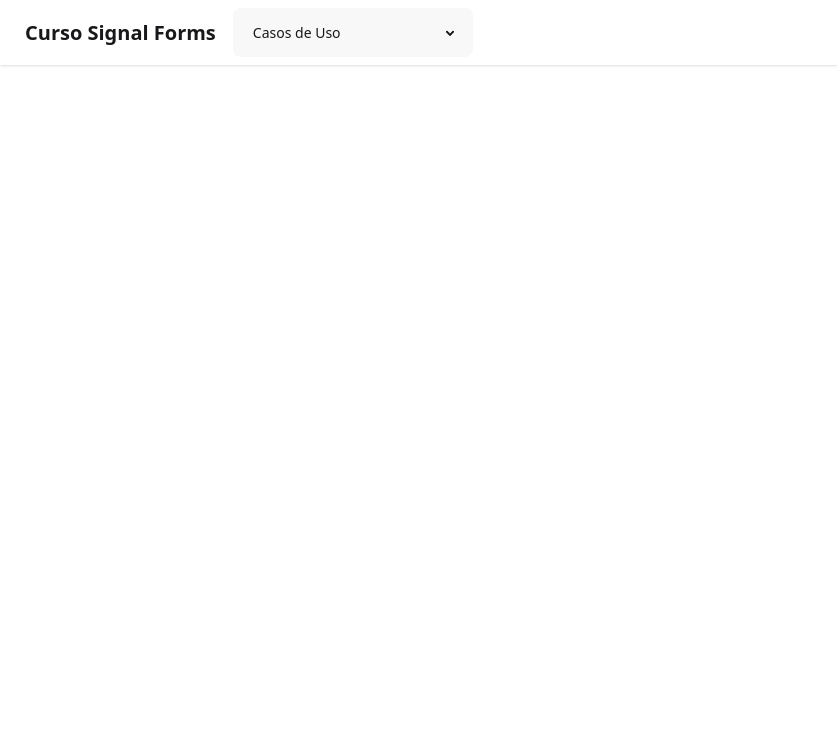
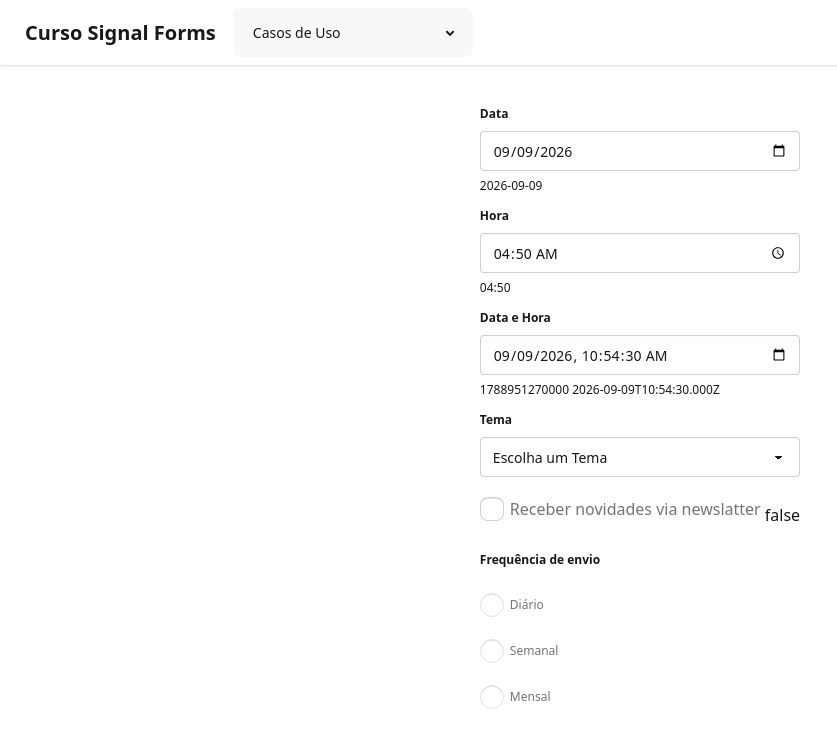
Before and after one commit to lodovikoa/curso-signal-forms, an Angular app: page /2-native-fields in a window 1280 px wide. Before the commit this address led to /. Shown: the top 748 px of the page, without its empty margins (0-837 px from the left). Built offline with nearby package versions, Linux system fonts and the light colour scheme.

Commit message:
feat: aula Datas e Horas

```diff
--- a/src/app/app.component.html
+++ b/src/app/app.component.html
@@ -17,5 +17,6 @@
 
   </div>
 </div>
-
-<router-outlet />
+<div class="flex flex-col items-center p-8">
+  <router-outlet />
+</div>
--- a/src/app/app.routes.ts
+++ b/src/app/app.routes.ts
@@ -1,6 +1,8 @@
 import { Routes } from '@angular/router';
 import { SimplesForm } from './features/1.simple-form/simples-form.component';
+import { NativeFields } from './features/2.native-fields/native-fields.component';
 
 export const routes: Routes = [
   { path: '1-simple-form', component:SimplesForm },
+  { path: '2-native-fields', component:NativeFields },
 ];
--- /dev/null
+++ b/src/app/features/2.native-fields/native-fields.component.html
@@ -0,0 +1,53 @@
+<fieldset class="fieldset">
+  <legend id="date-field" class="fieldset-legend">Data</legend>
+  <input aria-labelledby="date-field" type="date" class="input" [formField]="form.date" />
+
+  {{ form.date().value() }}
+</fieldset>
+
+<fieldset class="fieldset">
+  <legend id="time-field" class="fieldset-legend">Hora</legend>
+  <input aria-labelledby="time-field" type="time" class="input" [formField]="form.time" />
+
+  {{ form.time().value() }}
+</fieldset>
+
+<fieldset class="fieldset">
+  <legend id="dateTime-field" class="fieldset-legend">Data e Hora</legend>
+  <input aria-labelledby="dateTime-field" type="datetime-local" class="input" [formField]="form.datetime" />
+
+  {{ form.datetime().value() }}
+  {{ datetimeToISO() }}
+</fieldset>
+
+<fieldset class="fieldset">
+  <legend id="theme-legend" class="fieldset-legend">Tema</legend>
+  <select aria-labelledby="theme-legend" class="select" [formField]="form.theme">
+    <option disabled selected value="">Escolha um Tema</option>
+    @for (item of themeOptions(); track item.value) {
+      <option [value]="item.value">{{ item.label }}</option>
+    }
+  </select>
+
+  {{ form.theme().value() }}
+</fieldset>
+
+
+  <label class="label mt-4">
+    <input type="checkbox" class="checkbox" [formField]="form.receiveNews" />
+    Receber novidades via newslatter
+  </label>
+
+{{ form.receiveNews().value() }}
+
+<fieldset class="fieldset mt-4">
+  <legend  class="fieldset-legend">Frequência de envio</legend>
+  @for (item of frequencyOptions(); track item.value) {
+    <label class="label mt-4">
+      <input type="radio" class="radio" [formField]="form.frequency" [value]="item.value" />
+      {{ item.label }}
+    </label>
+  }
+
+  {{  form.frequency().value() }}
+</fieldset>
--- /dev/null
+++ b/src/app/features/2.native-fields/native-fields.component.ts
@@ -0,0 +1,76 @@
+import { ChangeDetectionStrategy, Component, computed, signal } from '@angular/core';
+import { form, FormField } from '@angular/forms/signals';
+
+
+enum Themes {
+  Light = 'light',
+  Dark = 'dark',
+  System = 'system',
+}
+
+enum Frequencies {
+  Daily = 'daily',
+  Weekly = 'weekly',
+  Monthly = 'monthly',
+}
+
+const ThemeLabelMapper: Record<Themes, string> = {
+  [Themes.Light]: 'Claro',
+  [Themes.Dark]: 'Escuro',
+  [Themes.System]: 'Sistema'
+};
+
+const FrequencyLabelMapper: Record<Frequencies, string> = {
+  [Frequencies.Daily]: 'Diário',
+  [Frequencies.Weekly]: 'Semanal',
+  [Frequencies.Monthly]: 'Mensal'
+};
+
+function createThemeOptions() {
+  return Object.values(Themes).map((theme) => ({
+    label: ThemeLabelMapper[theme],
+    value: theme,
+  }));
+}
+
+function createFrequencyOptions() {
+  return Object.values(Frequencies).map((frequency) => ({
+    label: FrequencyLabelMapper[frequency],
+    value: frequency,
+  }));
+}
+
+interface FormModel {
+  date: Date | string;
+  time: Date,
+  datetime: number | string;
+  theme: Themes;
+  receiveNews: boolean;
+  frequency: Frequencies;
+}
+
+@Component({
+  selector: 'app-native-fields',
+  imports: [FormField],
+  templateUrl: './native-fields.component.html',
+  styleUrl: './native-fields.component.css',
+  changeDetection: ChangeDetectionStrategy.OnPush,
+})
+export class NativeFields {
+
+  protected themeOptions = signal(createThemeOptions());
+  protected frequencyOptions = signal(createFrequencyOptions());
+
+  protected formModel = signal<FormModel>({
+    date: new Date().toISOString().split('T')[0],
+    time: '04:50' as unknown as Date,
+    datetime: Date.now(),
+    theme: '' as Themes,
+    receiveNews: false,
+    frequency: '' as Frequencies,
+  })
+
+  protected form = form(this.formModel);
+  datetimeToISO = computed(() => new Date(this.formModel().datetime).toISOString());
+
+}
```
Also changed, not shown: src/app/features/2.native-fields/native-fields.component.css (added).
